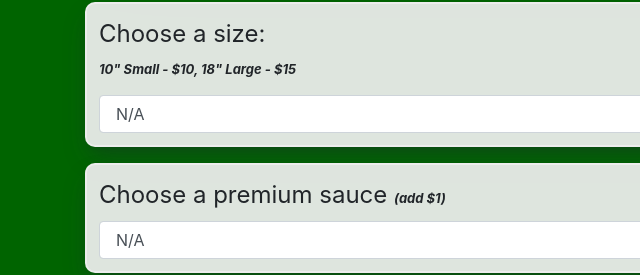
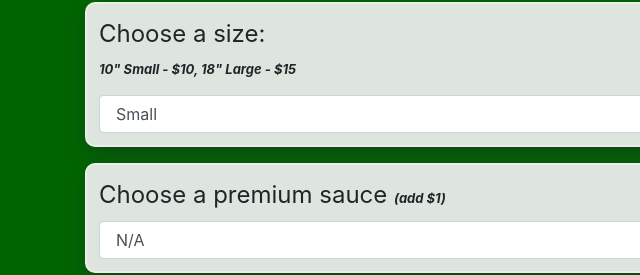
Before and after one commit to chrisdfghjkl/Pizza-parlor, a plain HTML site: page index.html in a window 1280 px wide. Shown: the part 339-614 px from the top of the page, 0-640 px from the left. Drawn offline with Linux system fonts and the light colour scheme.

Commit message:
remove n/a option from size, since it is mandatory

```diff
--- a/index.html
+++ b/index.html
@@ -22,7 +22,6 @@
           <label id="label" for="pie-size">Choose a size:</label>
           <p class="add-on">10" Small - $10, 18" Large - $15</p>
           <select id="pie-size" class="form-control">
-            <option>N/A</option>
             <option>Small</option>
             <option>Large</option>
           </select>
```
